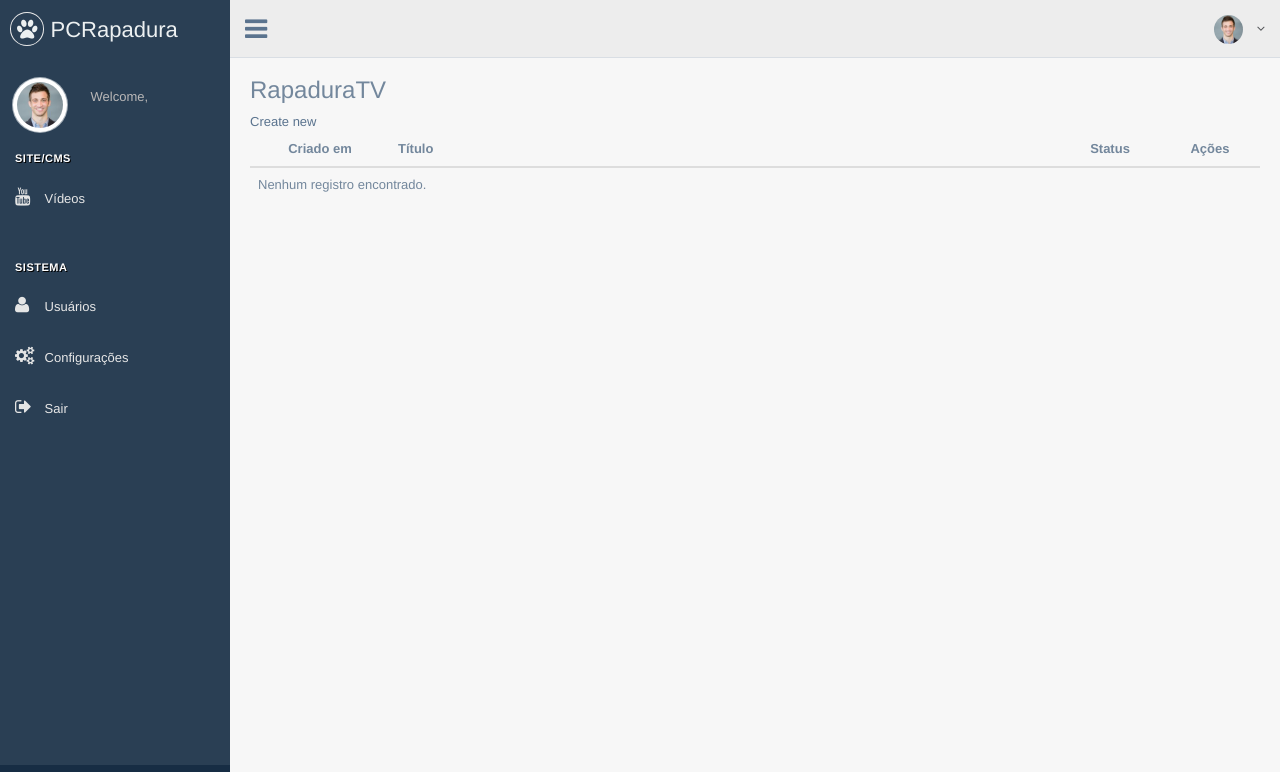
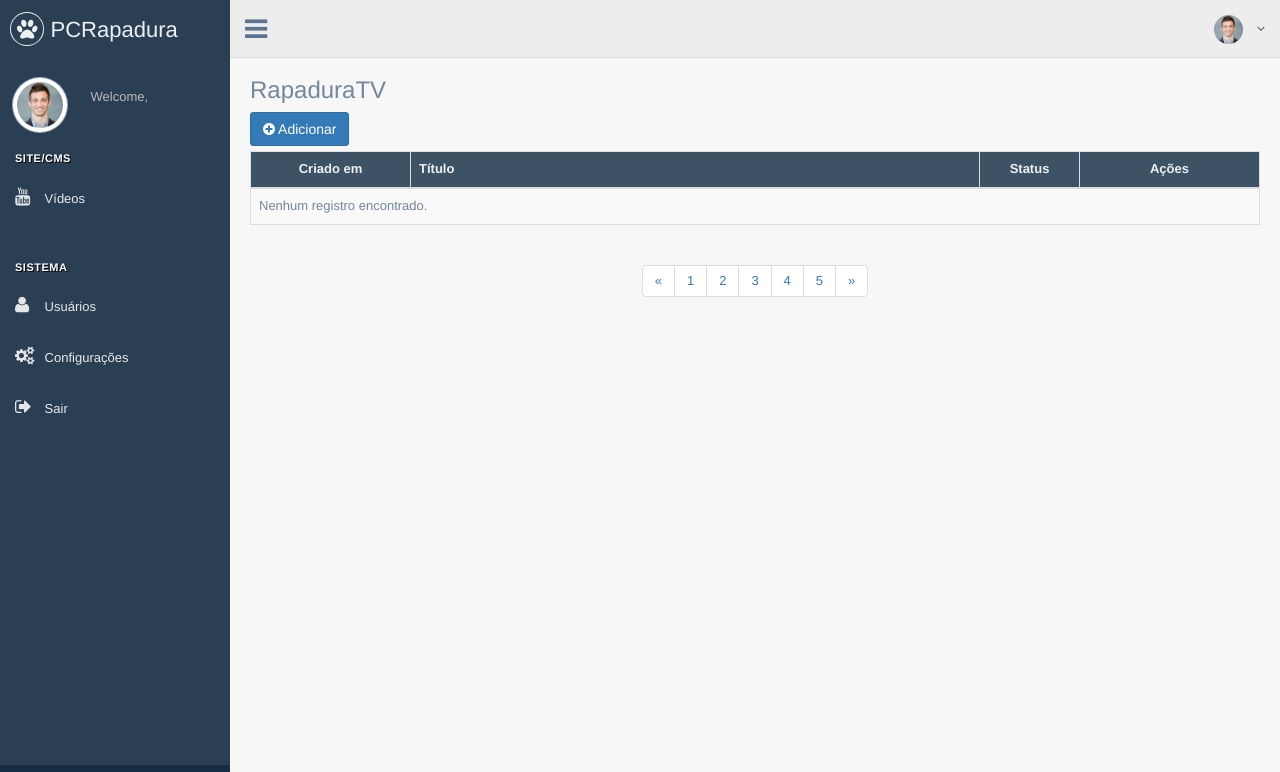
Before and after one commit to PHPcomRapadura/site-principal, a Symfony app: template templates/admin/videos/index.html.twig in a window 1280 px wide. Shown: the top 772 px of the page. Run offline with Twig, Linux system fonts and the light colour scheme; the template is opened without the code that fills it, so the values that code supplies are empty; some libraries are stand-ins or nearby versions.

Commit message:
Alterando template da listagem de videos

```diff
--- a/public/css/styles.css
+++ b/public/css/styles.css
@@ -27,3 +27,7 @@ div#social-media ul li a {
 h1#title-message {
     margin-top: 40px;
 }
+
+.table > tbody > tr > td {
+    vertical-align: middle !important;
+}
--- a/templates/admin/videos/index.html.twig
+++ b/templates/admin/videos/index.html.twig
@@ -3,15 +3,18 @@
 {% block title %}RapaduraTV{% endblock %}
 
 {% block body_admin %}
-    <a href="{{ path('admin_videos_new') }}">Create new</a>
 
-    <table class="table">
+    <a class="btn btn-primary" href="{{ path('admin_videos_new') }}">
+        <i class="fa fa-plus-circle"></i> Adicionar
+    </a>
+
+    <table class="table table-striped table-bordered jambo_table bulk_action">
         <thead>
-            <tr>
-                <th style="width: 140px" class="text-center">Criado em</th>
+            <tr class="headings">
+                <th style="width: 160px" class="text-center">Criado em</th>
                 <th>Título</th>
                 <th style="width: 100px" class="text-center">Status</th>
-                <th style="width: 100px" class="text-center">Ações</th>
+                <th style="width: 180px" class="text-center">Ações</th>
             </tr>
         </thead>
         <tbody>
@@ -21,8 +24,14 @@
                 <td>{{ video.title }}</td>
                 <td class="text-center">{{ video.status ? 'Ativo' : 'Inativo' }}</td>
                 <td class="text-center">
-                    <a href="{{ path('admin_videos_show', {'id': video.id}) }}">show</a>
-                    <a href="{{ path('admin_videos_edit', {'id': video.id}) }}">edit</a>
+                    <div class="btn-group" role="group" aria-label="...">
+                        <a class="btn btn-default btn-sm" href="{{ path('admin_videos_show', {'id': video.id}) }}">
+                            <i class="fa fa-eye"></i> Ver
+                        </a>
+                        <a class="btn btn-warning btn-sm" href="{{ path('admin_videos_edit', {'id': video.id}) }}">
+                            <i class="fa fa-edit"></i> Editar
+                        </a>
+                    </div>
                 </td>
             </tr>
         {% else %}
@@ -32,4 +41,24 @@
         {% endfor %}
         </tbody>
     </table>
+
+    <nav class="text-center" aria-label="Page navigation">
+        <ul class="pagination">
+            <li>
+                <a href="#" aria-label="Previous">
+                    <span aria-hidden="true">&laquo;</span>
+                </a>
+            </li>
+            <li><a href="#">1</a></li>
+            <li><a href="#">2</a></li>
+            <li><a href="#">3</a></li>
+            <li><a href="#">4</a></li>
+            <li><a href="#">5</a></li>
+            <li>
+                <a href="#" aria-label="Next">
+                    <span aria-hidden="true">&raquo;</span>
+                </a>
+            </li>
+        </ul>
+    </nav>
 {% endblock %}
```
